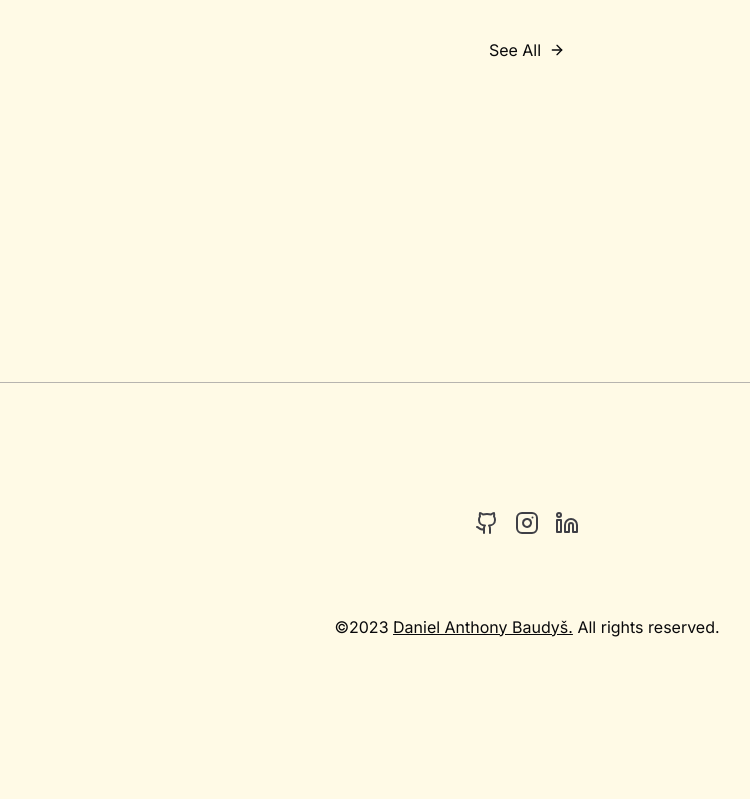
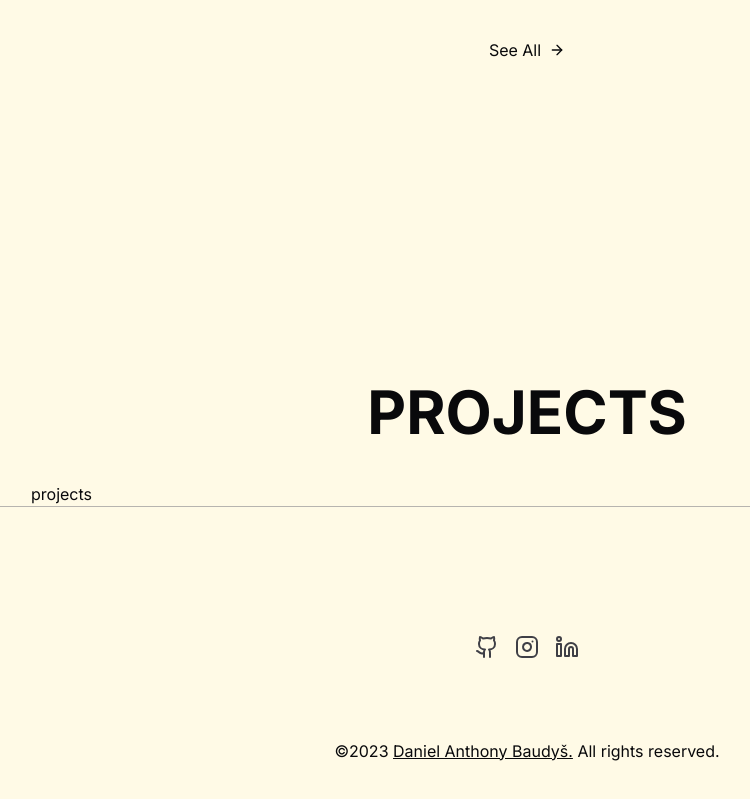
Before and after one commit to ton1czech/baudys, a Next.js app: page / in a window 1280 px wide. Shown: the part 2312-3111 px from the top of the page, without its empty margins (113-863 px from the left). Before the commit the page ends 2999 px from the top, so only its background shows below. Built offline with nearby package versions, Linux system fonts and the light colour scheme.

Commit message:
🎁NEW: using title component + see all services button changed

```diff
--- a/app/page.tsx
+++ b/app/page.tsx
@@ -1,5 +1,6 @@
 import { About } from '@/components/homepage/about'
 import { Hero } from '@/components/homepage/hero'
+import { Projects } from '@/components/homepage/projects'
 import { Services } from '@/components/homepage/services'
 
 export default function Page() {
@@ -8,6 +9,7 @@ export default function Page() {
       <Hero />
       <About />
       <Services />
+      <Projects />
     </main>
   )
 }
--- a/components/homepage/about.tsx
+++ b/components/homepage/about.tsx
@@ -3,16 +3,14 @@
 import { useLanguage } from '@/store/useLanguage'
 import { Container } from '../container'
 import Link from 'next/link'
+import { Title } from '../title'
 
 export const About = () => {
   const { language } = useLanguage()
 
   return (
     <Container className='pb-20 lg:pb-60 xl:pb-80'>
-      <h3 className='text-3xl md:text-4xl lg:text-5xl xl:text-6xl font-bold text-center mb-6 xl:mb-10 uppercase'>
-        {language === 'en' && 'Who am I?'}
-        {language === 'cs' && 'Kdo jsem?'}
-      </h3>
+      <Title label={language === 'en' ? 'Who am I?' : 'Kdo jsem?'} />
       <div className='grid xl:grid-cols-2 gap-8 xl:gap-20'>
         <div>
           <img src='/me.webp' className='rounded-3xl' alt='photo of me' />
--- /dev/null
+++ b/components/homepage/projects.tsx
@@ -0,0 +1,17 @@
+'use client'
+
+import { useLanguage } from '@/store/useLanguage'
+import { Container } from '../container'
+import { Title } from '../title'
+
+export const Projects = () => {
+  const { language } = useLanguage()
+  return (
+    <Container>
+      <Title label={language === 'en' ? 'Projects' : 'Projekty'} />
+      <div>
+        <p>projects</p>
+      </div>
+    </Container>
+  )
+}
--- a/components/homepage/services.tsx
+++ b/components/homepage/services.tsx
@@ -5,15 +5,14 @@ import { Container } from '../container'
 import { ServiceCard } from './service-card'
 import Link from 'next/link'
 import { ArrowRight } from 'lucide-react'
+import { Title } from '../title'
 
 export const Services = () => {
   const { language } = useLanguage()
 
   return (
     <Container className='pb-20 lg:pb-60 xl:pb-80'>
-      <h3 className='text-3xl md:text-4xl lg:text-5xl xl:text-6xl font-bold text-center mb-6 xl:mb-10 uppercase'>
-        Services
-      </h3>
+      <Title label={language === 'en' ? 'Services' : 'Služby'} />
 
       <div className='grid lg:grid-cols-3 gap-8 mb-10'>
         <ServiceCard
@@ -31,12 +30,14 @@ export const Services = () => {
         />
       </div>
 
-      <Link
-        href='/services'
-        className='flex items-center gap-2 justify-center hover:text-purple-500 hover:underline'
-      >
-        See All <ArrowRight className='h-4 w-4' />
-      </Link>
+      <div className='flex justify-center'>
+        <Link
+          href='/services'
+          className='flex items-center gap-2 hover:text-purple-500 hover:underline'
+        >
+          See All <ArrowRight className='h-4 w-4' />
+        </Link>
+      </div>
     </Container>
   )
 }
```
